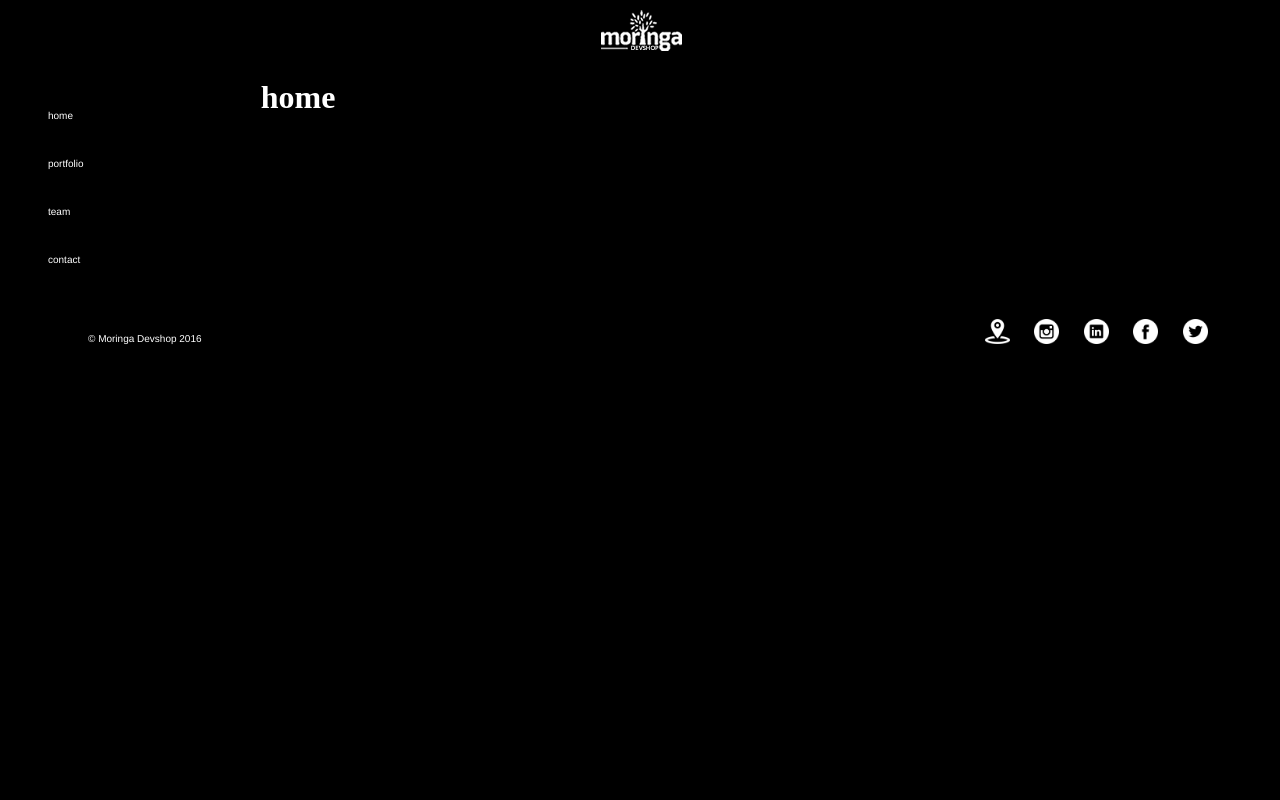
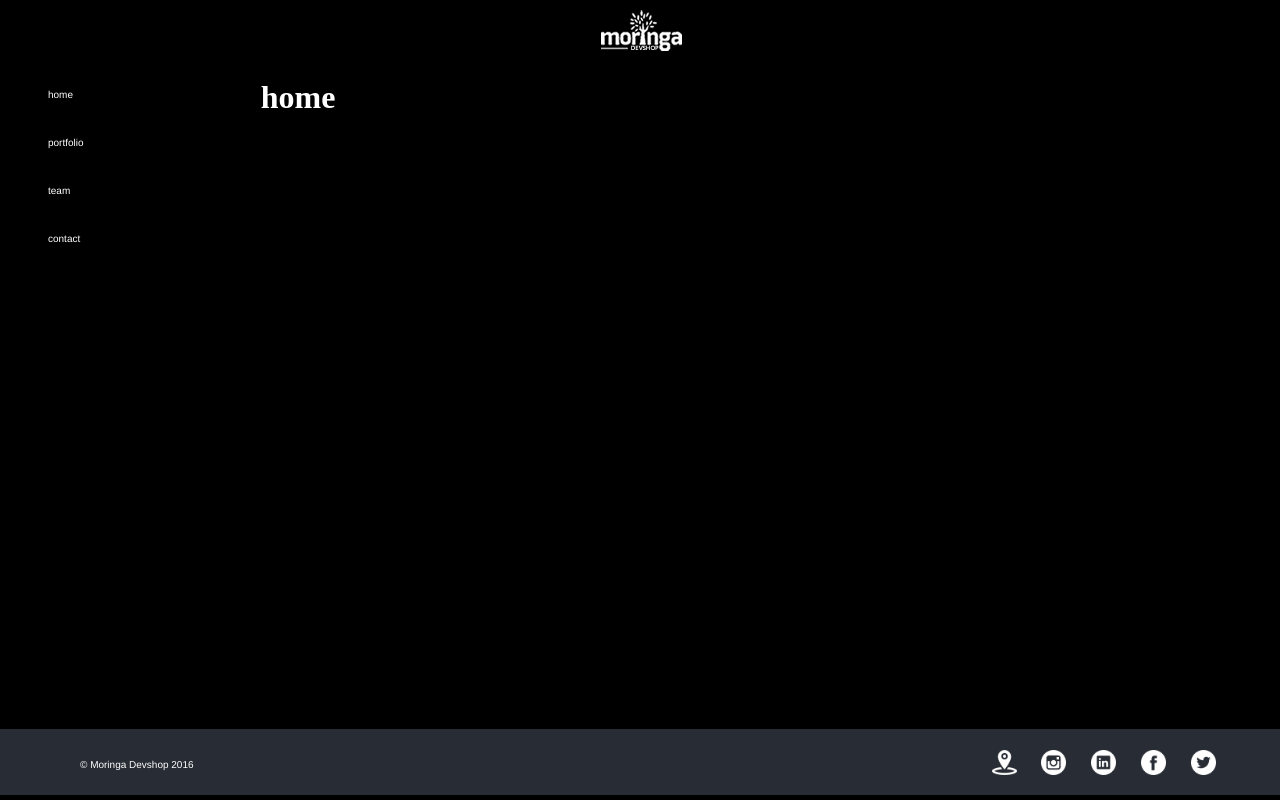
Before and after one commit to saposki/base, a Django app: page /home/ in a window 1280 px wide. Run offline with Django 3.2, Linux system fonts and the light colour scheme.

Commit message:
aligned footer

```diff
--- a/base/src/static/css/style.css
+++ b/base/src/static/css/style.css
@@ -1,4 +1,4 @@
-h1{
+h1, h2{
    color:white;
 }
 a{
@@ -33,6 +33,9 @@
 }
 .content{
    width:80%;
+   float:left;
+
+
 }
 
 .navigation li{
@@ -47,6 +50,7 @@
    font-weight: 100;
    font-size: 10px;
    float:left;
+   padding-bottom: 15px;
 }
 .copyright {
    float:left;
@@ -57,6 +61,7 @@
    float:right;
    width: 42%;
    padding-right: 4em;
+   padding-top: 5px;
 }
 .social li{
    float:right;
@@ -65,6 +70,10 @@
 footer{
    width: 100%;
    float:left;
+   background-color: #282C34;
+   position: absolute;
+   bottom: 5px;
+   left: 0;
 }
 .social img{
    width:25px;
```
